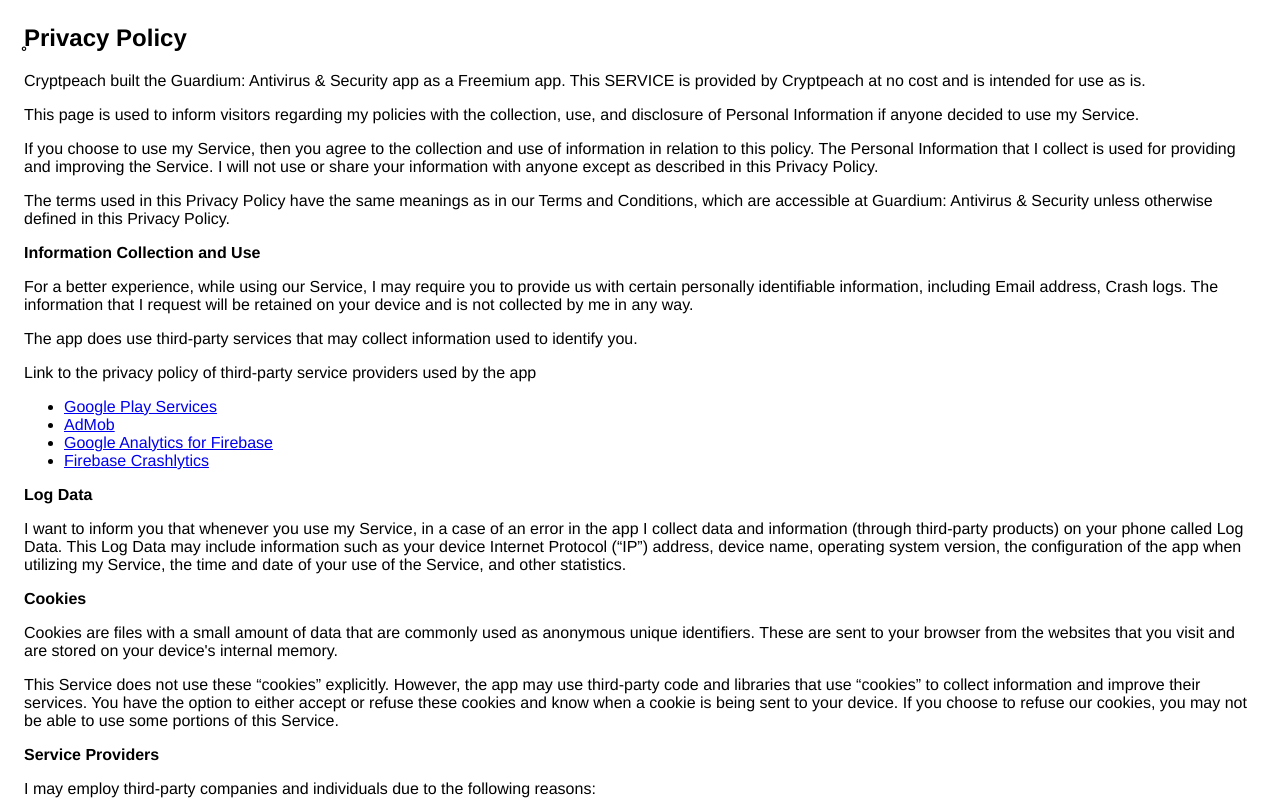
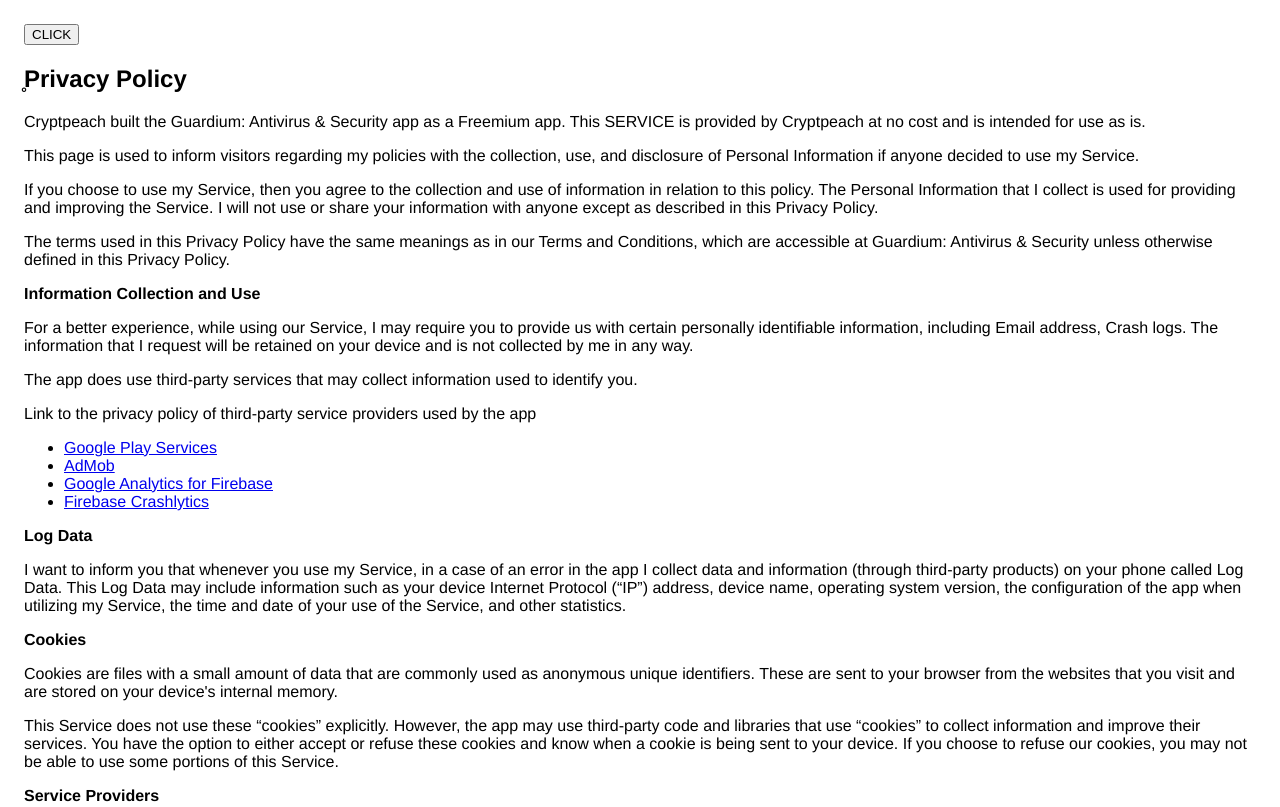
Before and after one commit to CryptPeach/Privacy-Policy, a plain HTML site: page index.html in a window 1280 px wide. Shown: the top 807 px of the page. Drawn offline with Linux system fonts and the light colour scheme.

Commit message:
Update index.html

```diff
--- a/index.html
+++ b/index.html
@@ -6,6 +6,9 @@
       <style> body { font-family: 'Helvetica Neue', Helvetica, Arial, sans-serif; padding:1em; } </style>
     </head>
     <body>
+
+<button onclick="2nd.html">CLICK</button>
+
                  <h2>̥<strong>Privacy Policy</strong> </h2> <p>
                   Cryptpeach built the Guardium: Antivirus &amp; Security app as
                   a Freemium app. This SERVICE is provided by
```
